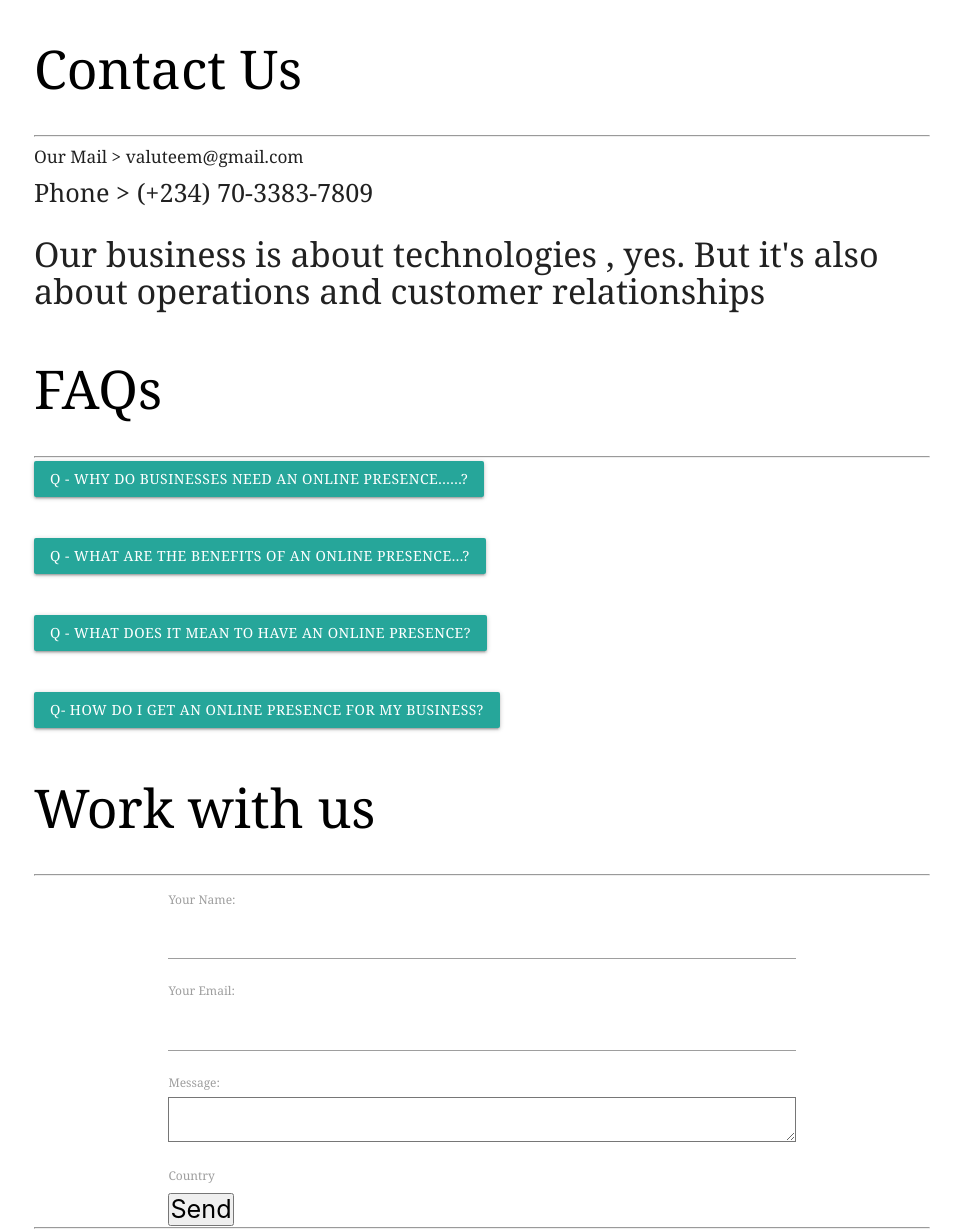
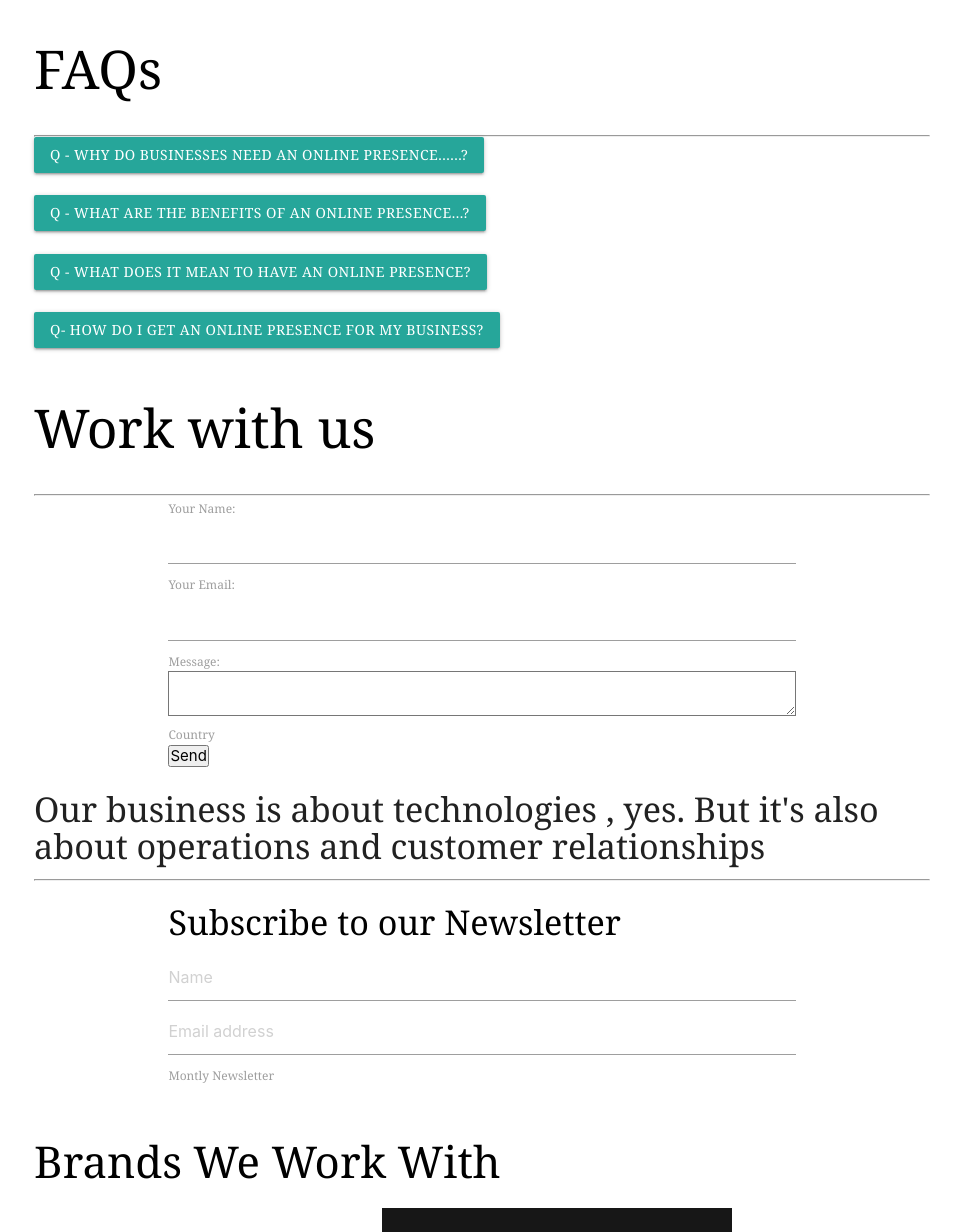
Before and after one commit to iamnur/valuteem-site, a plain HTML site: page index.html in a window 1280 px wide. Shown: the part 1340-2572 px from the top of the page, without its empty margins (158-1119 px from the left). Drawn offline with nearby package versions, Linux system fonts and the light colour scheme.

Commit message:
rearranged contents

```diff
--- a/index.html
+++ b/index.html
@@ -29,7 +29,8 @@
         <ul id="nav-mobile" class="right hide-on-med-and-down">
           <li><a href="#whatwedo">About</a></li>
           <li><a href="#pricing">Services</a></li>
-          <li><a href="#contactus">Contact</a></li>
+          <li><a href="#contact">Contact</a></li>
+
         </ul>
       </div>
     </nav>
@@ -136,24 +137,8 @@
               <li>Others :- <a href="#contact">Contact Us </a></li>
             </ul>
           </div>
-<!--CONTACT-->
-          <h2 id="contactus" class="black-text hoverable">
-            Contact Us
-          </h2>
-          <hr />
-          <h6>
-            Our Mail > valuteem@gmail.com
-          </h6>
-          <p>
-            Phone > (+234) 70-3383-7809
-          </p>
+        </div>
 
-          <div class="hide-on-small-only">
-            <h4>
-              Our business is about technologies , yes. But it's also about
-              operations and customer relationships
-            </h4>
-          </div>
 <!--FAQs-->
           <div>
             <h2 class="black-text hoverable">
@@ -266,6 +251,10 @@
 
            </p>
            </div>
+
+<!--FORMS SECTION-->
+           <section id="forms">
+
             <!--WORK WITH US FORM NETLIFY FORM-->
             <div id="contact">
               <h2 class="black-text hoverable">
@@ -299,9 +288,14 @@
                 </form>
               </div>
             </div>
+            <div class="hide-on-small-only">
+              <h4>
+                Our business is about technologies , yes. But it's also about
+                operations and customer relationships
+              </h4>
             </div>
+            <hr />
 
-        <hr />
 
 <!--FORM CODE FROM W3SCH00L-->
 
@@ -328,7 +322,14 @@
               <input type="submit" value="Subscribe" />
             </div>-->
           </form>
-      </div>
+          </section>
+
+
+
+
+
+
+      </div> <!--CONTAINER-->
 
       <br />
 <!--BRANDS WE WORK WITH-->
--- a/style.css
+++ b/style.css
@@ -26,6 +26,10 @@ main h2 {
   text-align: left;
   padding: 1.2rem;
 }
+
+img {
+  width: 100%;
+}
 body {
   display: flex;
   min-height: 100vh;
```
Lines whose indentation alone changed are shown as unchanged.
